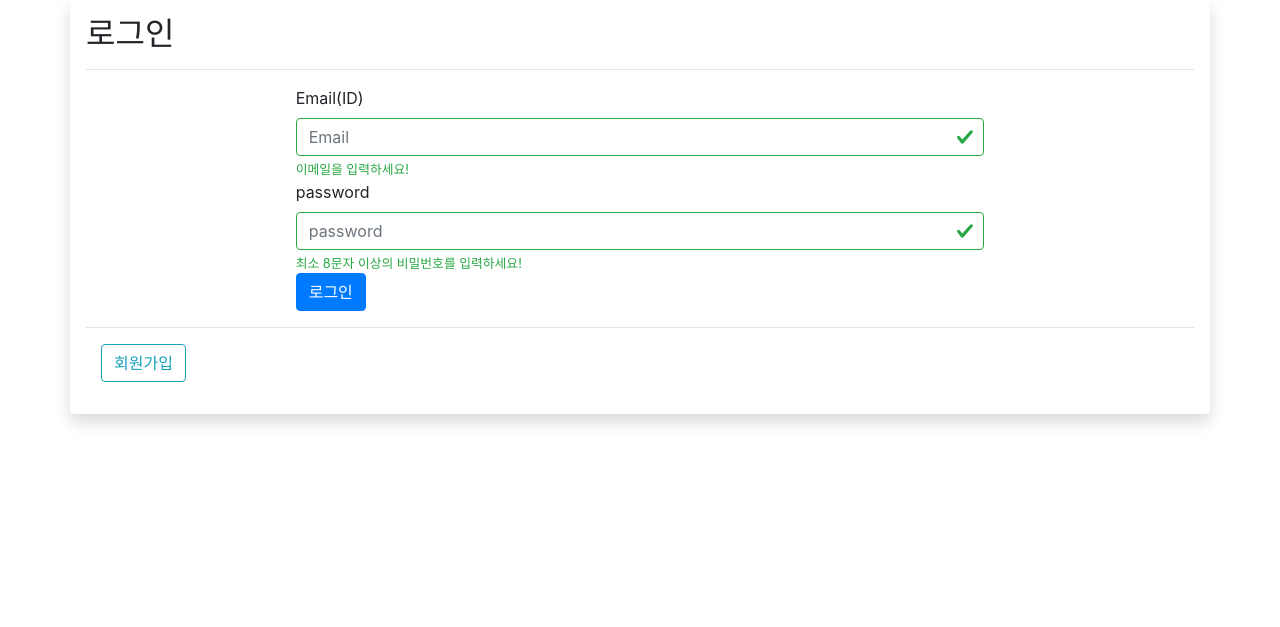
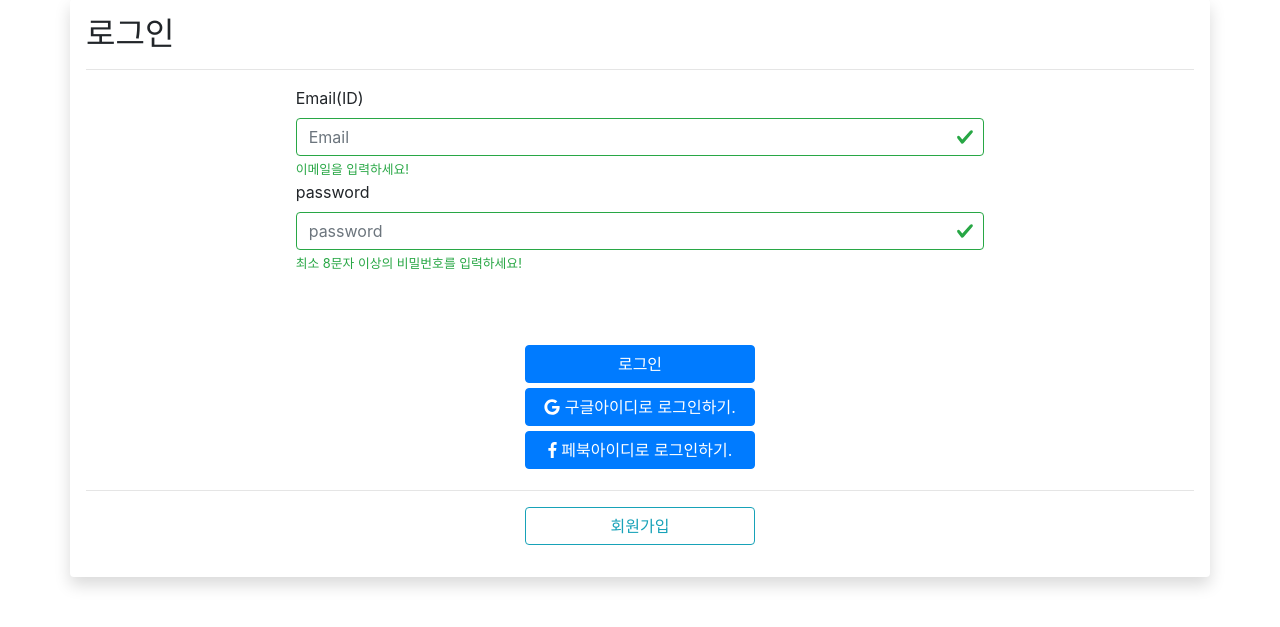
Before and after one commit to pirogramming/YoungCha_x2, a Django app: page /login/ in a window 1280 px wide. Shown: the part 87-714 px from the top of the page. Run offline with Django 3.2, Linux system fonts and the light colour scheme; some libraries are stand-ins or nearby versions; some web fonts are replaced.

Commit message:
로그인창 수정 ,, 네비바 이상

```diff
--- a/accounts/templates/accounts/login.html
+++ b/accounts/templates/accounts/login.html
@@ -1,6 +1,27 @@
 {% extends "accounts/layout.html" %}
 
 {% block content %}
+
+    <style>
+        .google, .facebook {
+            color: white;
+        }
+
+    .bar{
+        display : flex;
+        justify-content: center;
+        margin-bottom : 5px;
+
+    }
+    .signup{
+        display: flex;
+        justify-content: center;
+    }
+    button{
+        width : 230.24px;
+    }
+
+    </style>
 
     <div class="container shadow p-3 mb-5 bg-white rounded">
         <h2>로그인</h2>
@@ -12,7 +33,8 @@
 
                     <div class="col-md-8" style="margin: 0 auto;">
                         <label for="username">Email(ID)</label>
-                <input type="text" name='username' class="form-control is-valid" id="id_username" placeholder="Email"
+                        <input type="text" name='username' class="form-control is-valid" id="id_username"
+                               placeholder="Email"
                                required>
                         <div class="valid-feedback">
                             이메일을 입력하세요!
@@ -30,26 +52,41 @@
                             {{ form.errors.password1 }}
                         </div>
                     </div>
-
+                    <br>
+                    <br>
+                    <br>
 
 
                     <div class="col-md-8" style="margin:0 auto">
+                        <div class="bar">
                             <button class="btn btn-primary" type="submit">로그인</button>
+                        </div>
 
-
-
+                        <div class="bar">
+                            <button class="btn btn-primary"><a class="google"
+                                                               href="{% url "social:begin" "google-oauth2" %}">
+                                <i
+                                        class="fab fa-google"></i> 구글아이디로 로그인하기.</a></button>
+                        </div>
+                        <div class="bar">
+                            <button class="btn btn-primary"><a class="facebook"
+                                                               href="{% url "social:begin" "facebook" %}"><i
+                                    class="fab fa-facebook-f"></i> 페북아이디로 로그인하기.</a></button>
+                        </div>
                     </div>
 
                 </div>
             </div>
             <hr>
-                <div class="col-md-8">
+            <div class="col-md-12">
 
 
-  <a  href="{% url 'accounts:signup' %}?next={{ request.path }}">
+                <a  class="signup" href="{% url 'accounts:signup' %}?next={{ request.path }}">
                     <button type="button" class="btn btn-outline-info">
 
-회원가입</button>   </a>
+                        회원가입
+                    </button>
+                </a>
             </div>
         </form>
 
```
Also changed, not shown: accounts/templates/accounts/signup.html (+7 -15 lines). Lines whose indentation alone changed are shown as unchanged.
